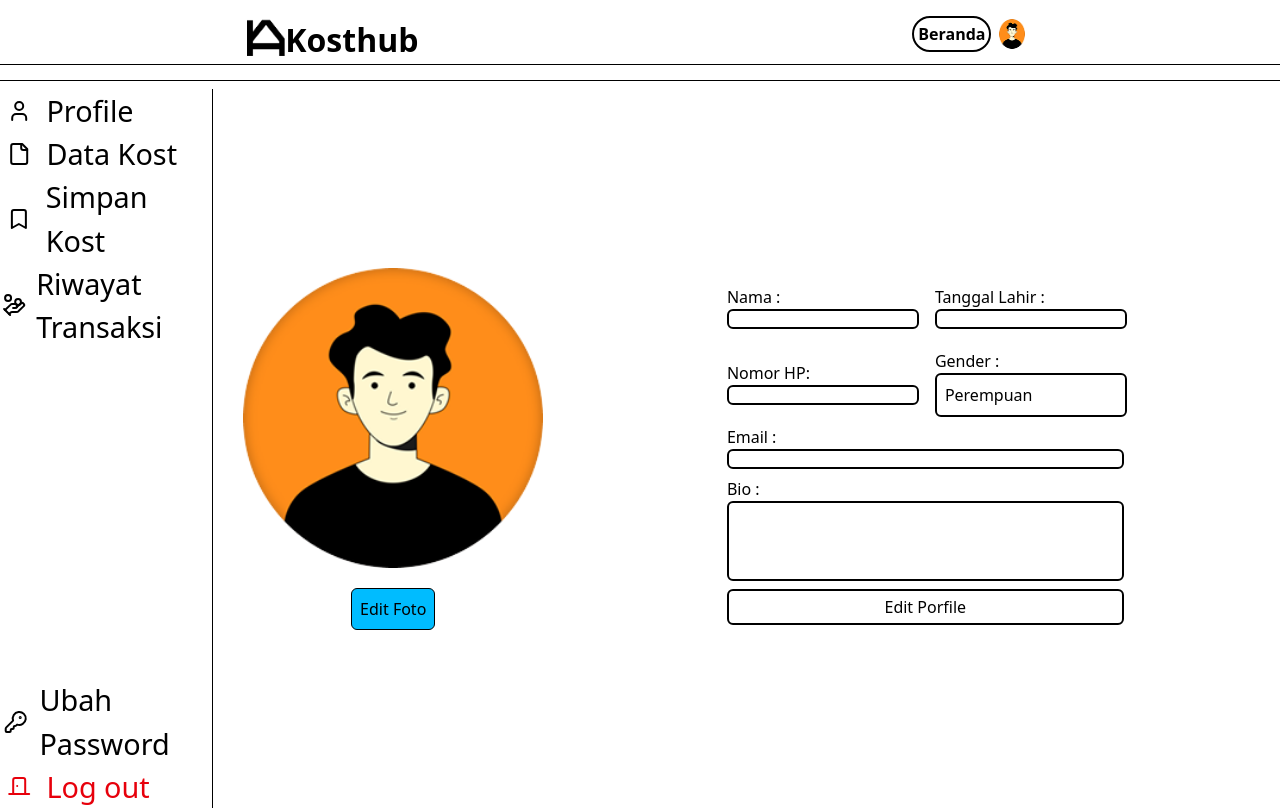
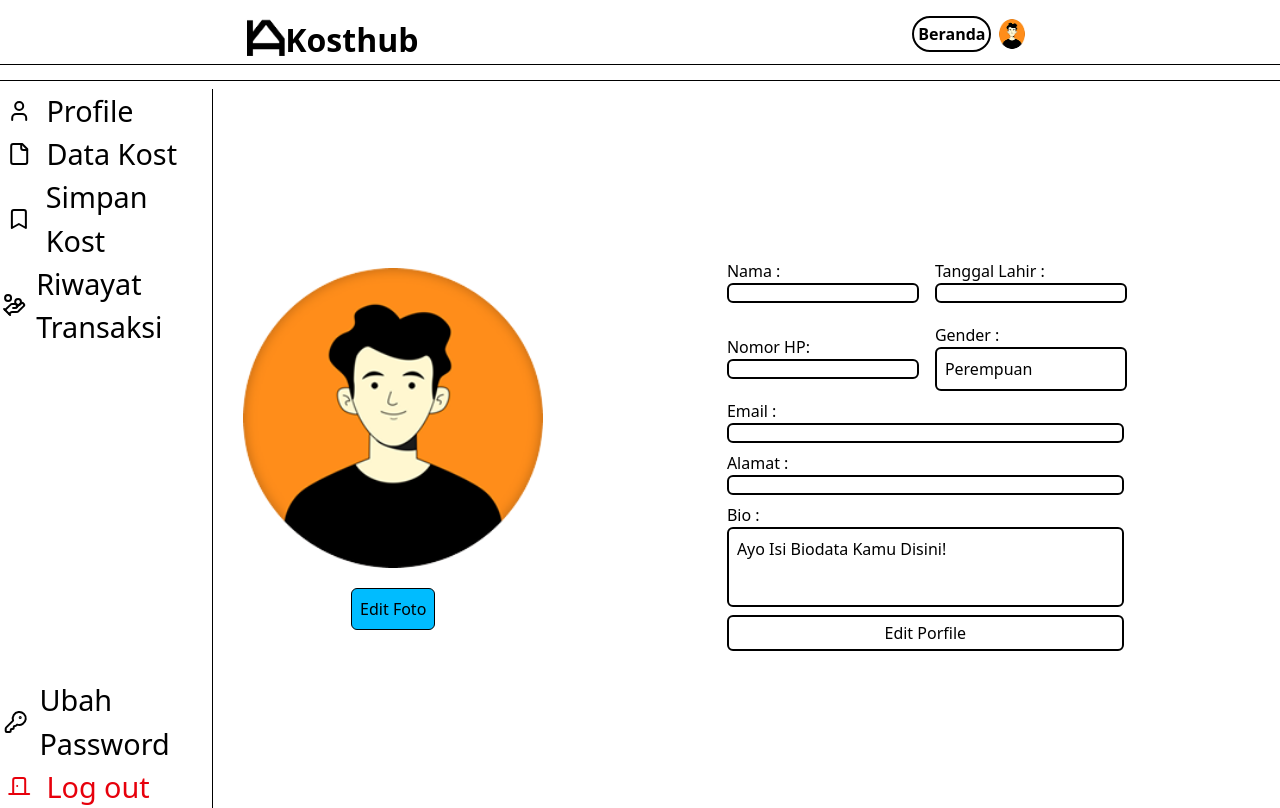
Before and after one commit to Nabilmln/KOSTHUB, a Next.js app: page /profile in a window 1280 px wide. Built offline with nearby package versions, Linux system fonts and the light colour scheme.

Commit message:
feat:update all

```diff
--- a/src/app/(pages)/profile/edit-profile/page.tsx
+++ b/src/app/(pages)/profile/edit-profile/page.tsx
@@ -12,7 +12,6 @@ import API from "@/app/util/API";
 
 const EditProfile = () => {
   const { setCurrentUser, currentUser } = useHook();
-  const [username, setUsername] = useState<string>("");
   const [fullname, setFullName] = useState<string>("");
   const [tanggal_lahir, setTanggal_Lahir] = useState<string>("");
   const [email, setEmail] = useState<string>("");
@@ -27,6 +26,7 @@ const EditProfile = () => {
     fullname,
     tanggal_lahir,
     nomor,
+    email,
     gender,
     bio,
     alamat,
--- a/src/app/(pages)/profile/page.tsx
+++ b/src/app/(pages)/profile/page.tsx
@@ -64,7 +64,7 @@ const profil = () => {
                         </h1>
                       </div>
                       <div className="mx-2">
-                        <label htmlFor="Tanggal Lahir"> Gender :</label> <br />
+                        <label htmlFor="Gender"> Gender :</label> <br />
                         <h1 className="border-2 rounded-md py-2 w-[15vw] px-2">
                           {getGenderString(currentUser?.user.gender)}
                         </h1>
@@ -72,16 +72,26 @@ const profil = () => {
                     </div>
 
                     <div className="mx-2">
-                      <label htmlFor="Jenis Kelamin">Email :</label> <br />
+                      <label htmlFor="Email">Email :</label> <br />
                       <h1 className="border-2 rounded-md py-2 w-[31vw] px-2">
                         {currentUser?.user.email}
                       </h1>
                     </div>
 
                     <div className="mx-2">
+                      <label htmlFor="Alamat">Alamat :</label> <br />
+                      <h1 className="border-2 rounded-md py-2 w-[31vw] px-2">
+                        {currentUser?.user.alamat}
+                      </h1>
+                    </div>
+
+                    <div className="mx-2">
                       <label htmlFor="">Bio :</label>
                       <br />
-                      <h1 className="border-2 rounded-md py-2 w-[31vw] h-[10vh] px-2"></h1>
+                      <h1 className="border-2 rounded-md py-2 w-[31vw] h-[10vh] px-2">
+                        {currentUser?.user.bio ??
+                          "Ayo Isi Biodata Kamu Disini!"}
+                      </h1>
                     </div>
                     <div className="mx-2">
                       <Link href="/profile/edit-profile">
--- a/src/app/(pages)/profile/ubah-password/page.tsx
+++ b/src/app/(pages)/profile/ubah-password/page.tsx
@@ -8,12 +8,14 @@ import API from "@/app/util/API";
 import { ModalProps } from "@/app/type";
 import Modal from "@/app/component/modal/Modal";
 import { useHook } from "@/app/component/hooks/Kontex";
+import { useRouter } from "next/navigation";
 
 const UbahPassword = () => {
   const { currentUser } = useHook();
   const [oldPassword, setOldPassword] = useState<string>("");
   const [newPassword, setNewPassword] = useState<string>("");
   const [modalData, setModalData] = useState<ModalProps | null>(null);
+  const router = useRouter();
 
   const handlePassword = (e: React.FormEvent) => {
     e.preventDefault();
@@ -41,6 +43,7 @@ const UbahPassword = () => {
             console.log(res.data);
             setOldPassword("");
             setNewPassword("");
+            router.push("/profile");
           },
         });
       })
@@ -53,6 +56,7 @@ const UbahPassword = () => {
           confirmButtonText: "Try again ",
           onClose: () => {
             setModalData(null);
+            console.log("Gagal Ubah password", err);
           },
         });
       });
--- a/src/app/type/index.ts
+++ b/src/app/type/index.ts
@@ -11,6 +11,7 @@ export interface userType {
     nomor?: string;
     gender?: any;
     alamat?: string;
+    bio?: string;
   };
 }
 
```
Also changed, not shown: src/app/helper/helper.ts (+0 -37 lines).
